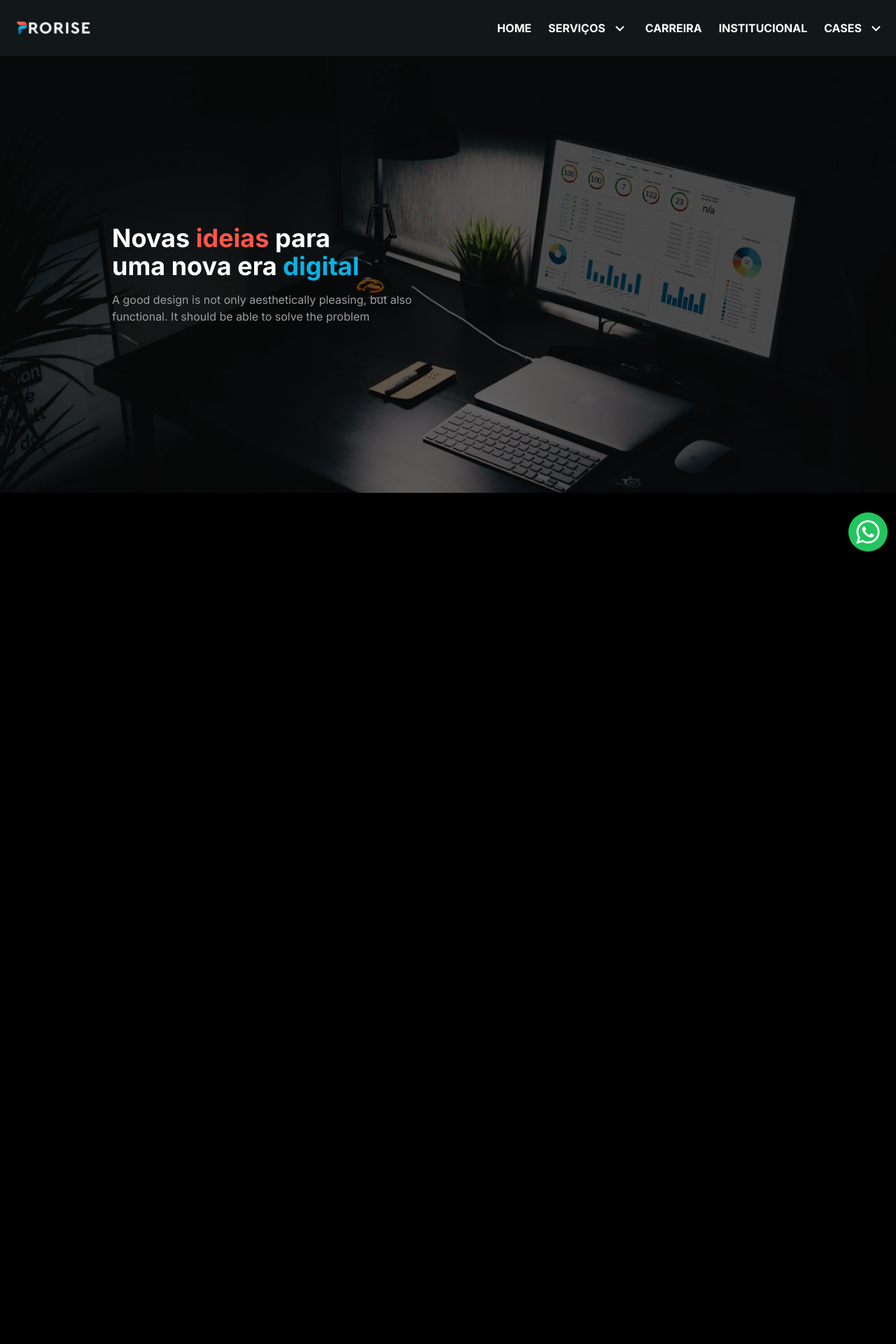
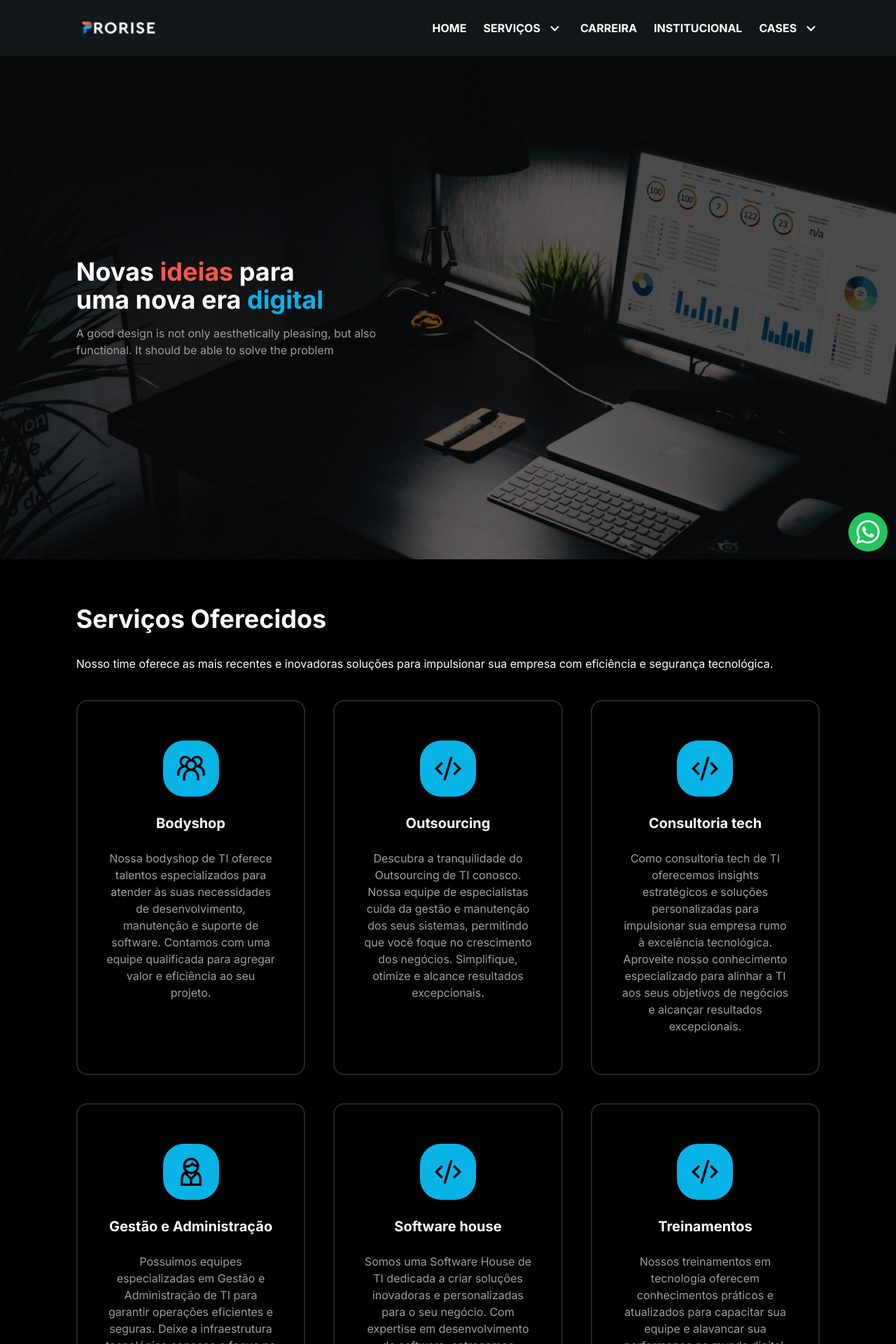
Before and after one commit to RodrigoNeoEx/prorise, a Next.js app: page / in a window 1280 px wide. Shown: the top 1920 px of the page at 70% size. Before the commit the page ends 800 px from the top, so only its background shows below. Built offline with nearby package versions, Linux system fonts and the light colour scheme.

Commit message:
feat: Services section | fix: Content position | refactor: Home section | chore: Install tailwind-merge

```diff
--- a/package.json
+++ b/package.json
@@ -20,6 +20,7 @@
     "react": "18.2.0",
     "react-dom": "18.2.0",
     "react-icons": "^4.8.0",
+    "tailwind-merge": "^1.14.0",
     "typescript": "4.9.5"
   },
   "devDependencies": {
--- /dev/null
+++ b/src/components/ContentContainer.tsx
@@ -0,0 +1,20 @@
+import { ReactNode } from "react";
+import { twMerge } from "tailwind-merge";
+
+interface ContentContainerProps {
+	children: ReactNode;
+	className?: string;
+}
+
+export const ContentContainer = ({ children, className }: ContentContainerProps) => {
+	return (
+		<div
+			className={twMerge(
+				"mx-auto w-[95vw] sm:w-[92vw] md:w-[89vw] lg:w-[86vw] xl:w-[83vw] 2xl:w-[80vw]",
+				className
+			)}
+		>
+			{children}
+		</div>
+	);
+};
--- a/src/components/Header.tsx
+++ b/src/components/Header.tsx
@@ -1,10 +1,13 @@
 import { Logo } from "components/Logo";
 import { MenuMobile } from "components/MenuMobile";
 import { MenuDesktop } from "components/MenuDesktop";
+import { ContentContainer } from "./ContentContainer";
 
 export const Header = () => {
 	return (
-		<header className="flex h-20 items-center justify-between bg-dark-800 px-4 align-middle shadow-md">
+		<header className=" bg-dark-800 shadow-md">
+			<ContentContainer>
+				<div className="flex h-20 items-center justify-between align-middle">
 					<Logo />
 
 					<div className="hidden md:block">
@@ -13,6 +16,8 @@ export const Header = () => {
 					<div className="md:hidden">
 						<MenuMobile />
 					</div>
+				</div>
+			</ContentContainer>
 		</header>
 	);
 };
--- a/src/components/HomeSection.tsx
+++ b/src/components/HomeSection.tsx
@@ -1,20 +1,10 @@
-import Image from "next/image";
-
-import FundoHome from "assets/images/fundo-home.png";
+import { ContentContainer } from "./ContentContainer";
 
 export const HomeSection = () => {
 	return (
-		<section className="w-full">
-			<div className="flex flex-col justify-center">
-				<Image
-					src={FundoHome}
-					width={1440}
-					height={703}
-					alt="Plano de fundo"
-					className="h-[calc(100vh-80px)] max-h-[calc(100vh-80px)] min-h-[400px] w-full object-cover md:h-auto"
-				/>
-
-				<div className="md:mx-30 xl:mx-50 absolute mx-5 space-y-4 sm:mx-14 lg:mx-40">
+		<section className="h-[calc(100vh-80px)] max-h-[calc(100vh-80px)] min-h-[400px] bg-fundo bg-cover">
+			<ContentContainer>
+				<div className="flex h-[calc(100vh-80px)] flex-col justify-center space-y-4">
 					<h2 className="max-w-[300px] text-3xl font-bold md:max-w-sm md:text-4xl 2xl:max-w-[600px] 2xl:text-6xl">
 						Novas <span className="text-secondary">ideias</span> para uma nova era{" "}
 						<span className="text-primary">digital</span>
@@ -25,7 +15,7 @@ export const HomeSection = () => {
 						to solve the problem
 					</span>
 				</div>
-			</div>
+			</ContentContainer>
 		</section>
 	);
 };
--- /dev/null
+++ b/src/components/SectionHeader.tsx
@@ -0,0 +1,13 @@
+interface SectionHeaderProps {
+	title: string;
+	description: string;
+}
+
+export const SectionHeader = ({ title, description }: SectionHeaderProps) => {
+	return (
+		<header className="space-y-8">
+			<h3 className="text-4xl font-bold">{title}</h3>
+			<p>{description}</p>
+		</header>
+	);
+};
--- /dev/null
+++ b/src/components/ServicesSection.tsx
@@ -0,0 +1,75 @@
+import { ContentContainer } from "./ContentContainer";
+import { SectionHeader } from "./SectionHeader";
+
+import { GrGroup, GrUserManager, GrCode } from "react-icons/gr";
+
+export const ServicesSection = () => {
+	const services = [
+		{
+			icon: <GrGroup size={40} color="white" />,
+			title: "Bodyshop",
+			description:
+				"Nossa bodyshop de TI oferece talentos especializados para atender às suas necessidades de desenvolvimento, manutenção e suporte de software. Contamos com uma equipe qualificada para agregar valor e eficiência ao seu projeto.",
+		},
+		{
+			icon: <GrCode size={40} color="white" />,
+			title: "Outsourcing",
+			description:
+				"Descubra a tranquilidade do Outsourcing de TI conosco. Nossa equipe de especialistas cuida da gestão e manutenção dos seus sistemas, permitindo que você foque no crescimento dos negócios. Simplifique, otimize e alcance resultados excepcionais.",
+		},
+		{
+			icon: <GrCode size={40} color="white" />,
+			title: "Consultoria tech",
+			description:
+				"Como consultoria tech de TI oferecemos insights estratégicos e soluções personalizadas para impulsionar sua empresa rumo à excelência tecnológica. Aproveite nosso conhecimento especializado para alinhar a TI aos seus objetivos de negócios e alcançar resultados excepcionais.",
+		},
+		{
+			icon: <GrUserManager size={40} color="white" />,
+			title: "Gestão e Administração",
+			description:
+				"Possuimos equipes especializadas em Gestão e Administração de TI para garantir operações eficientes e seguras. Deixe a infraestrutura tecnológica conosco e foque no sucesso dos seus negócios, com suporte confiável e soluções sob medida para suas necessidades.",
+		},
+		{
+			icon: <GrCode size={40} color="white" />,
+			title: "Software house",
+			description:
+				"Somos uma Software House de TI dedicada a criar soluções inovadoras e personalizadas para o seu negócio. Com expertise em desenvolvimento de software, entregamos produtos de alta qualidade, impulsionando a eficiência e o crescimento da sua empresa.",
+		},
+		{
+			icon: <GrCode size={40} color="white" />,
+			title: "Treinamentos",
+			description:
+				"Nossos treinamentos em tecnologia oferecem conhecimentos práticos e atualizados para capacitar sua equipe e alavancar sua performance no mundo digital. Desenvolva habilidades essenciais para enfrentar os desafios tecnológicos e impulsionar o sucesso do seu negócio.",
+		},
+	];
+
+	return (
+		<section>
+			<ContentContainer className="my-16">
+				<SectionHeader
+					title="Serviços Oferecidos"
+					description="Nosso time oferece as mais recentes e inovadoras soluções para impulsionar sua empresa com eficiência e segurança tecnológica."
+				/>
+
+				<div className="mt-10 grid w-fit gap-10 text-center md:grid-cols-2 md:gap-20 xl:grid-cols-3 xl:gap-10 2xl:gap-[8rem]">
+					{services.map(({ icon, title, description }) => {
+						return (
+							<div
+								key={title}
+								className="col flex flex-col items-center gap-6 rounded-2xl border-2 border border-dark-500 px-10 py-14"
+							>
+								<div className="flex h-20 w-20 items-center justify-center rounded-[30px] bg-primary">
+									{icon}
+								</div>
+
+								<h4 className="text-xl font-bold">{title}</h4>
+
+								<p className="text-custom-gray-500">{description}</p>
+							</div>
+						);
+					})}
+				</div>
+			</ContentContainer>
+		</section>
+	);
+};
--- a/src/pages/index.tsx
+++ b/src/pages/index.tsx
@@ -3,6 +3,7 @@ import Head from "next/head";
 import { Header } from "components/Header";
 import { WhatsappButton } from "components/WhatsappButton";
 import { HomeSection } from "components/HomeSection";
+import { ServicesSection } from "components/ServicesSection";
 
 export default function Home() {
 	return (
@@ -19,10 +20,14 @@ export default function Home() {
 					rel="stylesheet"
 				/>
 			</Head>
+
 			<Header />
+
 			<WhatsappButton />
 
 			<HomeSection />
+
+			<ServicesSection />
 		</>
 	);
 }
--- a/tailwind.config.js
+++ b/tailwind.config.js
@@ -12,6 +12,7 @@ module.exports = {
 
       dark: {
         400: "#767676",
+        500: "#27272A",
         600: "#222228",
         700: "#18181C",
         800: "#12171A",
@@ -24,7 +25,11 @@ module.exports = {
         },
       },
     },
-    extend: {},
+    extend: {
+      backgroundImage: {
+        fundo: "url('../assets/images/fundo-home.png')",
+      },
+    },
   },
   plugins: [],
 };
```
Also changed, not shown: 1 other file (tests, documents, lock files or other folders). Lines whose indentation alone changed are shown as unchanged.
